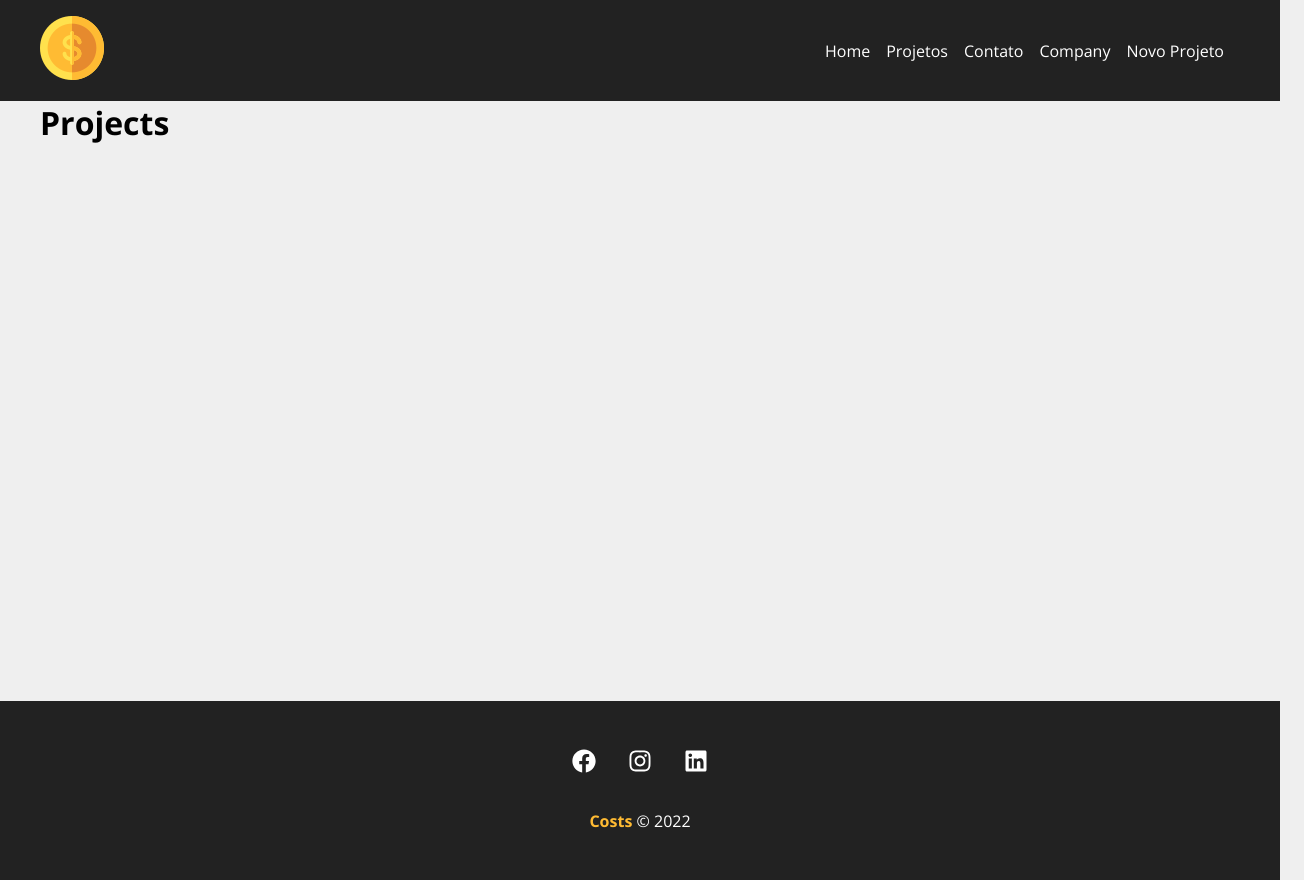
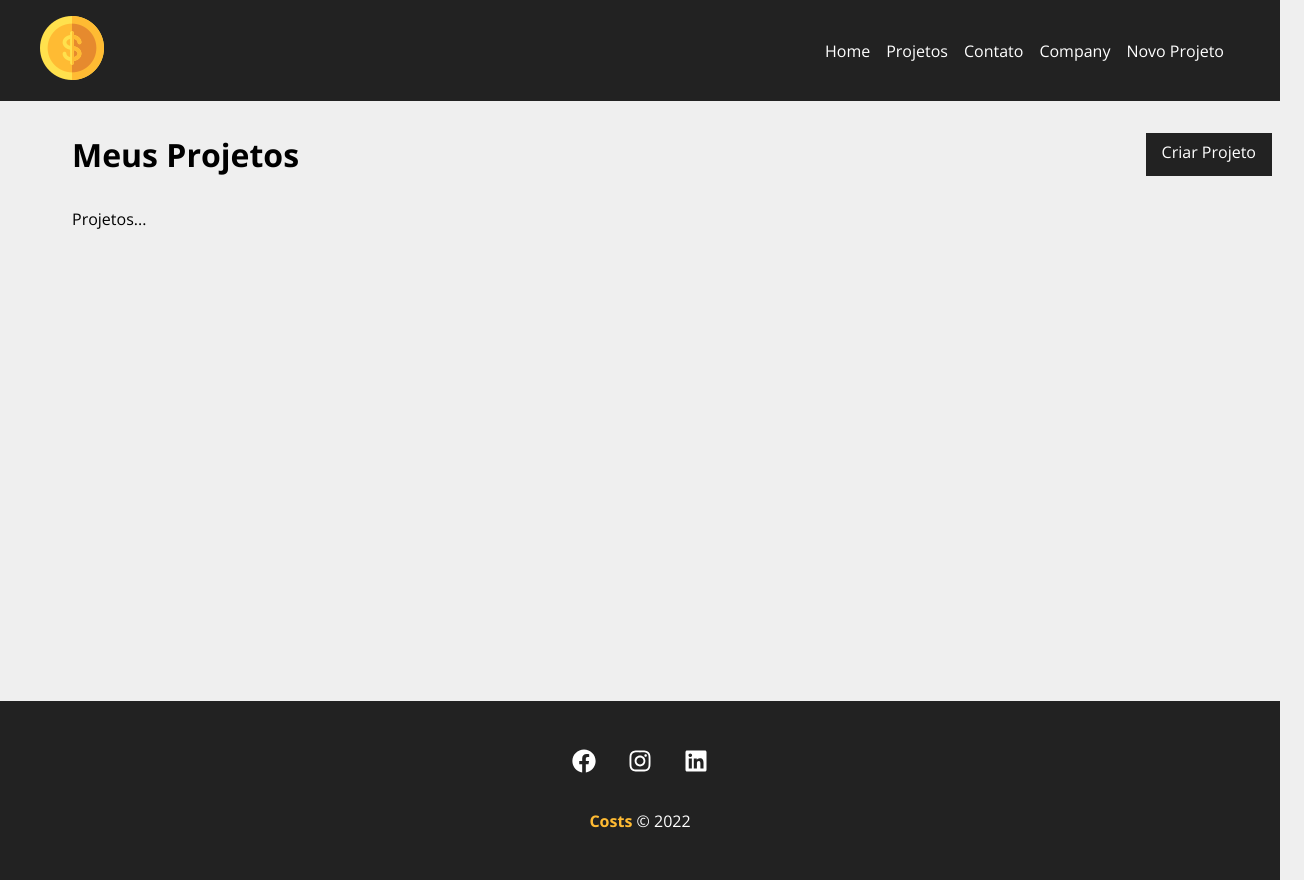
Before and after one commit to Danielecarn/Costs, a React (Create React App) app in the folder costs/: page /projects in a window 1280 px wide. Shown: the whole page, 1304 px wide, since content can reach past the window. Built offline with nearby package versions, Linux system fonts and the light colour scheme.

Commit message:
Criando o dashboard

```diff
--- a/costs/db.json
+++ b/costs/db.json
@@ -10,6 +10,15 @@
       "cost": 0,
       "services": [],
       "id": 1
+    },
+    {
+      "category": {
+        "id": "2",
+        "name": "Desenvolvimento"
+      },
+      "cost": 0,
+      "services": [],
+      "id": 2
     }
   ],
   "categories": [
--- /dev/null
+++ b/costs/src/components/layout/Message.js
@@ -0,0 +1,35 @@
+import { useEffect, useState } from 'react';
+import styles from './Message.module.css';
+
+
+function Message({type, msg}){
+
+    const [vivible, setVisible] = useState(false);
+
+    useEffect(() => {
+
+        if(!msg){
+            setVisible(false);
+            return
+        }
+
+        setVisible(true);
+
+        const timer = setTimeout(() => {
+            setVisible(false);
+        }, 3000);
+
+        return () => clearTimeout(timer);
+
+    }, [msg]);
+
+    return(
+        <>
+            {vivible && (
+                <div className={`${styles.message} ${styles[type]}`}>{msg}</div>
+            )}
+        </>
+    );
+}
+
+export default Message;
--- /dev/null
+++ b/costs/src/components/layout/Message.module.css
@@ -0,0 +1,21 @@
+.message{
+    width: 100%;
+    padding: 1em;
+    border: 1px solid #000;
+    margin: 0 auto;
+    text-align: center;
+    margin-bottom: 2em;
+    border-radius: 5px;
+}
+
+.success{
+    color: #155724;
+    background-color: #d4edda;
+    border-color: #C3E6CB;
+}
+
+.error{
+    color: #721C24;
+    background-color: #F8D7DA;
+    border-color: #F5C6CB;
+}
--- a/costs/src/components/pages/Projects.js
+++ b/costs/src/components/pages/Projects.js
@@ -1,6 +1,28 @@
+import Container from "../layout/Container";
+import LinkButton from '../layout/LinkButton';
+import { useLocation } from "react-router-dom";
+import Message from "../layout/Message";
+import styles from './Projects.module.css';
+
 function Projects(){
+
+    const location = useLocation();
+    let message = ''
+    if(location.state){
+        message = location.state.message;
+    }
+
     return(
-        <h1>Projects</h1>
+        <div className={styles.project_container}>
+            <div className={styles.title_container}>
+                <h1>Meus Projetos</h1>
+                <LinkButton to='/newproject' text='Criar Projeto'/>
+            </div>
+            {message && <Message type="success" msg={message}/>}
+            <Container customClass="start">
+                <p>Projetos...</p>
+            </Container>
+        </div>
     );
 }
 
--- /dev/null
+++ b/costs/src/components/pages/Projects.module.css
@@ -0,0 +1,9 @@
+.project_container{
+    padding: 2em;
+}
+
+.title_container{
+    display:flex;
+    justify-content: space-between;
+    margin-bottom: 2em;
+}
```
